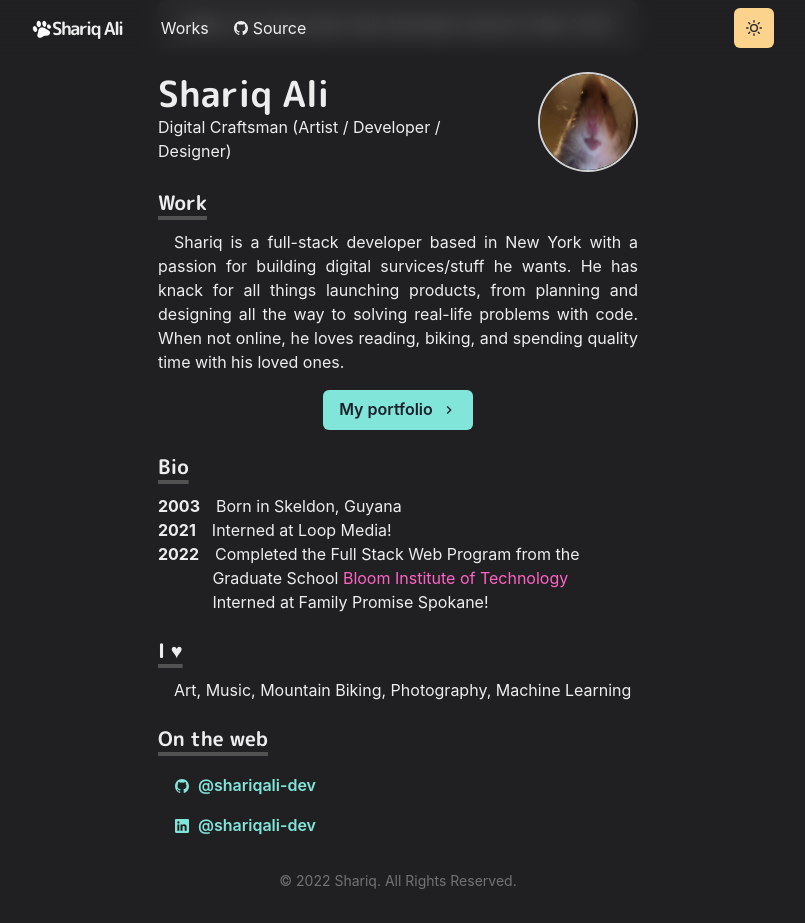
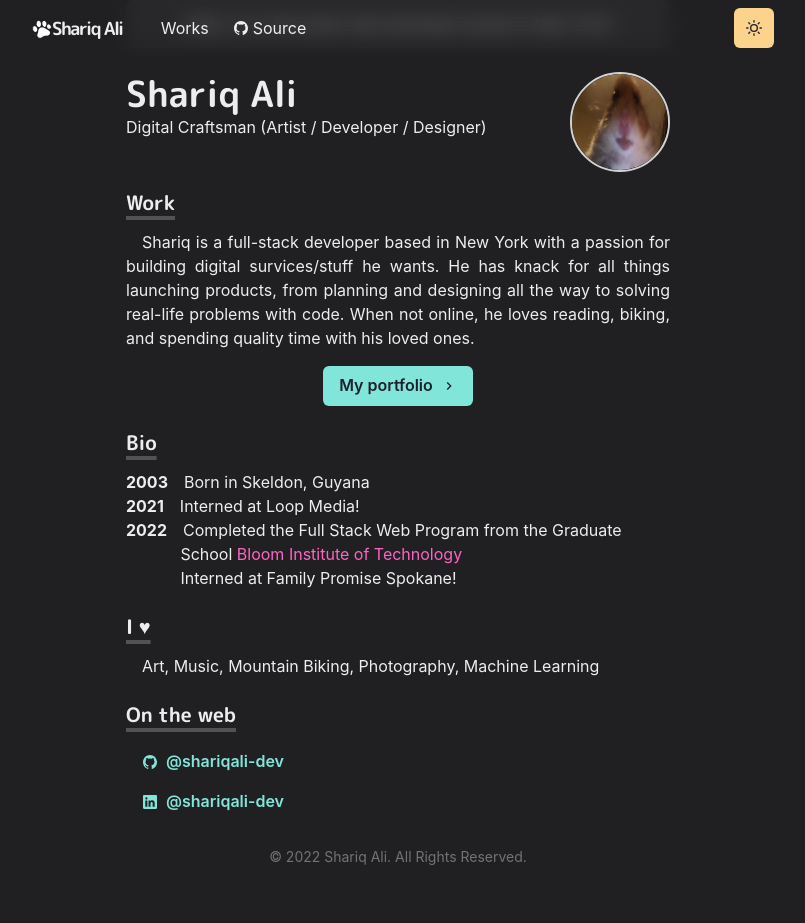
Before and after one commit to ShariqAli-Dev/ShariqAli-Dev, a Next.js app: page / in a window 1280 px wide. Shown: the whole page, without its empty margins (242-1047 px from the left). After the commit the page ends 899 px from the top, so only its background shows below. Built offline with nearby package versions, Linux system fonts and the light colour scheme.

Commit message:
created voxel dog 3d render & fixed typos

```diff
--- a/components/Footer.tsx
+++ b/components/Footer.tsx
@@ -3,7 +3,7 @@ import { Box } from '@chakra-ui/react';
 const Footer = () => {
   return (
     <Box display='flex' justifyContent='center' opacity={0.4} fontSize='sm'>
-      &copy; {new Date().getFullYear()} Shariq. All Rights Reserved.
+      &copy; {new Date().getFullYear()} Shariq Ali. All Rights Reserved.
     </Box>
   );
 };
--- a/pages/index.tsx
+++ b/pages/index.tsx
@@ -18,10 +18,8 @@ import Paragraph from '../components/Paragraph';
 import { BioSection, BioYear } from '../components/Bio';
 import Layout from '../components/layouts/Article';
 import Section from '../components/Section';
-import { GridItem } from '../components/GridItem';
 import { IoLogoGithub, IoLogoLinkedin } from 'react-icons/io5';
-import thumbYouTube from '../public/images/links/youtube.png';
-import thumbInkdrop from '../public/images/works/inkdrop_eyecatch.png';
+
 import Image from 'next/image';
 
 const ProfileImage = chakra(Image, {
@@ -31,7 +29,7 @@ const ProfileImage = chakra(Image, {
 const Home: NextPage = () => {
   return (
     <Layout>
-      <Container maxW='lg'>
+      <Container maxW='xl'>
         <Box
           borderRadius='lg'
           mb={6}
```
Also changed, not shown: 1 other file (tests, documents, lock files or other folders).
